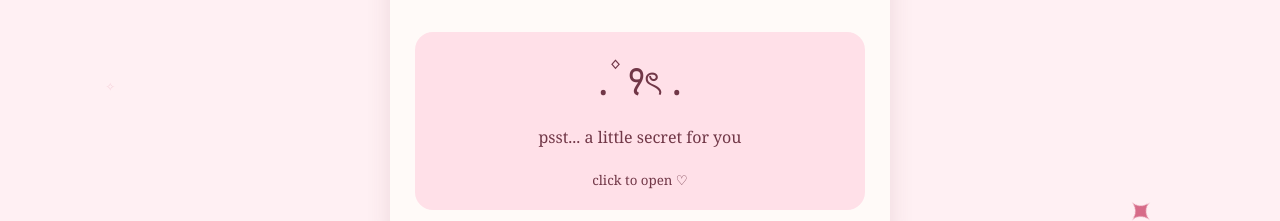
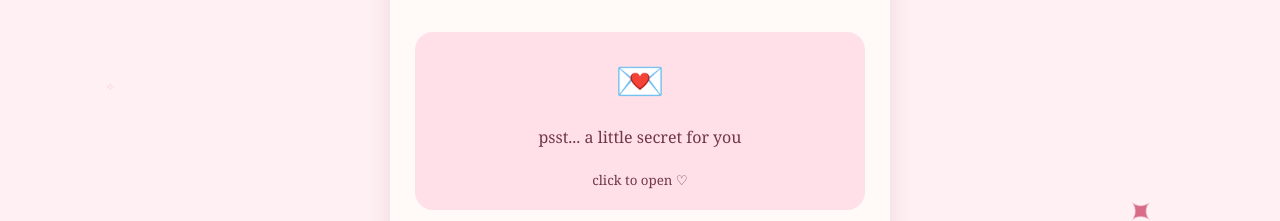
Before and after one commit to ashmiwiwi/yumes-birthday, a plain HTML site: page index.html in a window 1280 px wide. Shown: the part 407-628 px from the top of the page. Drawn offline with Linux system fonts and the light colour scheme.

Commit message:
Update index.html

```diff
--- a/index.html
+++ b/index.html
@@ -184,7 +184,7 @@
     <!-- Secret message envelope -->
     <div class="envelope" onclick="openSecret()" role="button" tabindex="0"
          onkeydown="if(event.key==='Enter'||event.key===' '){event.preventDefault();openSecret();}">
-      <div style="font-size:40px;">  . ۫ ꣑ৎ   .  </div>
+      <div style="font-size:40px;">💌</div>
       <p>psst... a little secret for you</p>
       <small>click to open ♡</small>
     </div>
```
